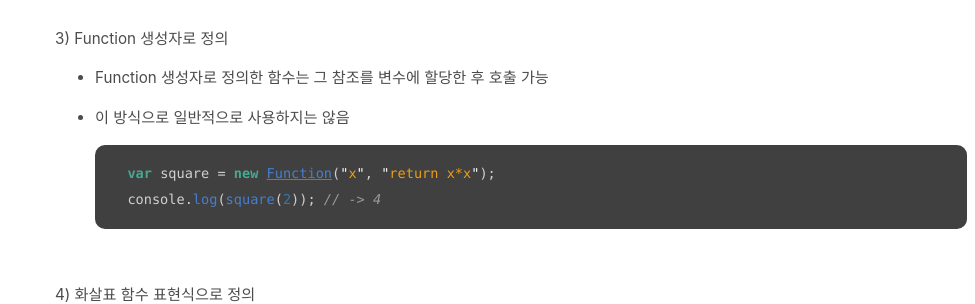
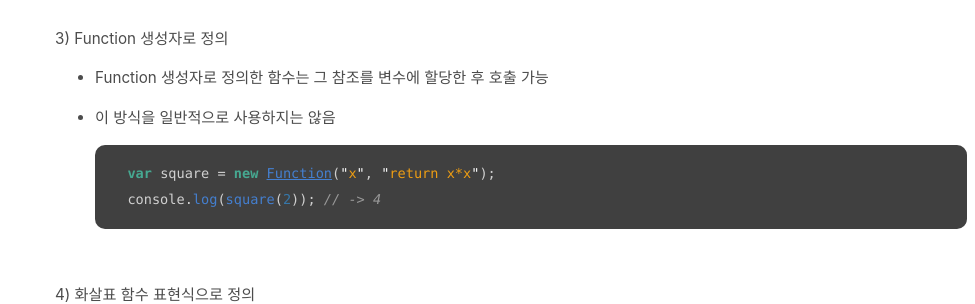
Before and after one commit to absolutelyfullycapable/absolutelyfullycapable.github.io, a Jekyll site: the page built from _posts/2020-11-22-javascript-함수.md, in a window 1280 px wide and 900 px high, scrolled down 1927 px. Shown: the part 152-456 px from the top of the window, without its empty margins (305-1280 px from the left). Built offline with Jekyll 4.4.1, drawn with Linux system fonts in a browser that asks for light colours.

Commit message:
Update 2020-11-22-javascript-함수.md

````diff
--- a/_posts/2020-11-22-javascript-함수.md
+++ b/_posts/2020-11-22-javascript-함수.md
@@ -86,7 +86,7 @@ function 함수명(매개 변수 1, 매개 변수 2, ...) { // 함수 선언
 3) Function 생성자로 정의
 
 - Function 생성자로 정의한 함수는 그 참조를 변수에 할당한 후 호출 가능
-- 이 방식으로 일반적으로 사용하지는 않음
+- 이 방식을 일반적으로 사용하지는 않음
 
     ```js
     var square = new Function("x", "return x*x");
````
